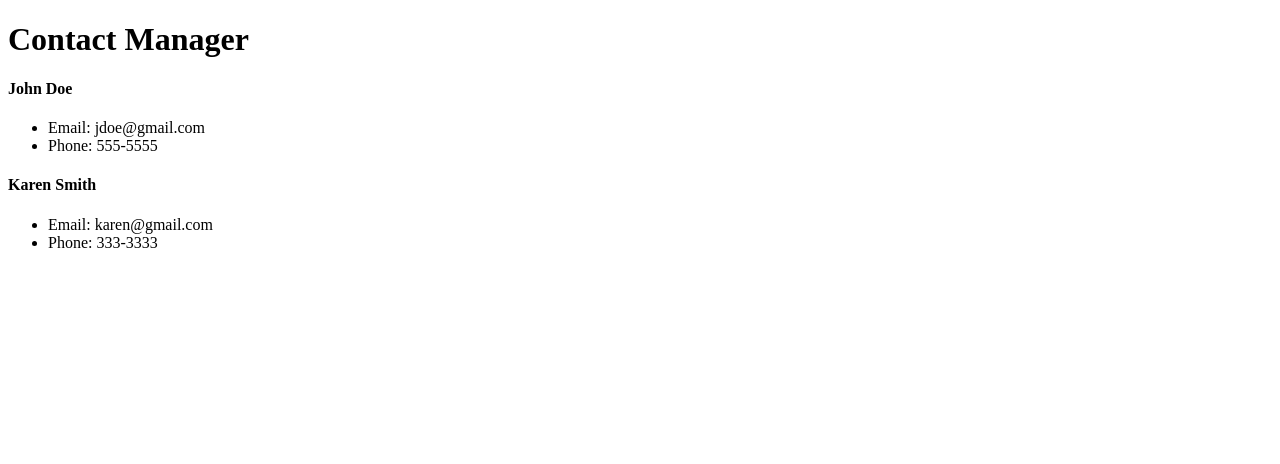
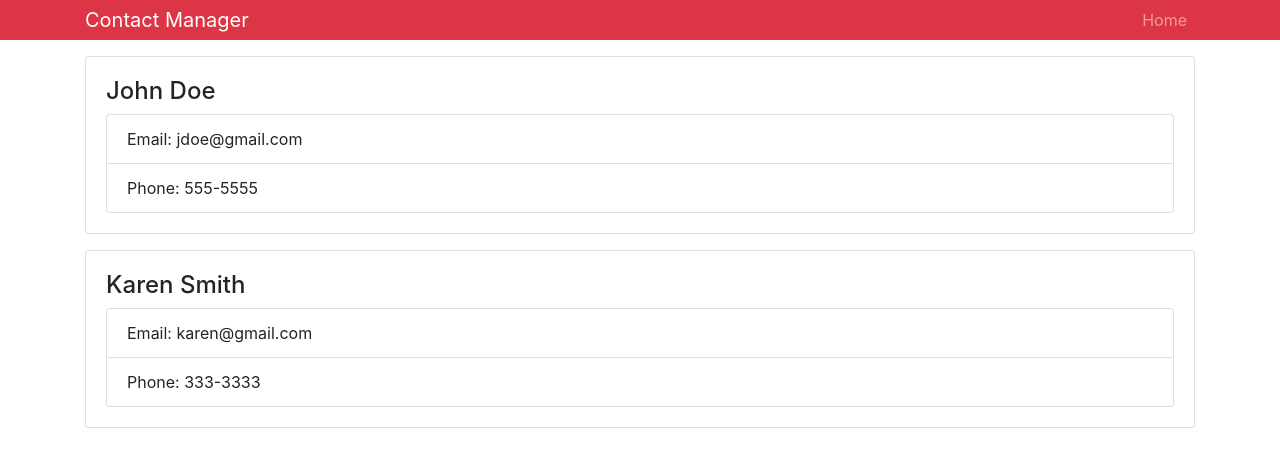
Before and after one commit to ajlaroche/contactmanager, a React (Create React App) app: page / in a window 1280 px wide. Shown: the top 464 px of the page. Built offline with nearby package versions, Linux system fonts and the light colour scheme.

Commit message:
added bootstrap

```diff
--- a/package.json
+++ b/package.json
@@ -3,6 +3,7 @@
   "version": "0.1.0",
   "private": true,
   "dependencies": {
+    "bootstrap": "^4.1.3",
     "react": "^16.5.1",
     "react-dom": "^16.5.1",
     "react-scripts": "1.1.5"
--- a/src/App.js
+++ b/src/App.js
@@ -1,6 +1,7 @@
 import React, { Component } from "react";
 import Contact from "./components/Contact";
 import Header from "./components/Header";
+import "bootstrap/dist/css/bootstrap.min.css";
 import "./App.css";
 
 class App extends Component {
@@ -8,8 +9,14 @@
     return (
       <div className="App">
         <Header branding="Contact Manager" />
-        <Contact name="John Doe" email="jdoe@gmail.com" phone="555-5555" />
-        <Contact name="Karen Smith" email="karen@gmail.com" phone="333-3333" />
+        <div className="container">
+          <Contact name="John Doe" email="jdoe@gmail.com" phone="555-5555" />
+          <Contact
+            name="Karen Smith"
+            email="karen@gmail.com"
+            phone="333-3333"
+          />
+        </div>
       </div>
     );
   }
--- a/src/components/Contact.js
+++ b/src/components/Contact.js
@@ -1,25 +1,25 @@
 import React, { Component } from "react";
-import PropTypes from "prop-types";
+import propTypes from "prop-types";
 
 class Contact extends Component {
   render() {
     const { name, email, phone } = this.props; // deconstructing props to simplify code, otherwise will have to use this.props.name, this.props.email, this.props.phone
     return (
-      <div>
+      <div className="card card-body mb-3">
         <h4>{name}</h4>
-        <ul>
-          <li>Email: {email}</li>
-          <li>Phone: {phone}</li>
+        <ul className="list-group">
+          <li className="list-group-item">Email: {email}</li>
+          <li className="list-group-item">Phone: {phone}</li>
         </ul>
       </div>
     );
   }
 }
 
-Contact.PropTypes = {
-  name: PropTypes.string.isRequired,
-  email: PropTypes.string.isRequired,
-  phone: PropTypes.string.isRequeired
+Contact.propTypes = {
+  name: propTypes.string.isRequired,
+  email: propTypes.string.isRequired,
+  phone: propTypes.string.isRequired
 };
 
 export default Contact;
--- a/src/components/Header.js
+++ b/src/components/Header.js
@@ -1,13 +1,26 @@
 import React from "react";
-import PropTypes from "prop-types"; //used to validate type of prop (i.e. string, object, integer, etc)
+import propTypes from "prop-types"; //used to validate type of prop (i.e. string, object, integer, etc)
 
 //functional component
 const Header = props => {
   const { branding } = props; // deconstructing props to simplify code, otherwise will have to use props.branding
   return (
-    <div>
-      <h1>{branding}</h1>
-    </div>
+    <nav className="navbar navbar-expand-sm navbar-dark bg-danger mb-3 py-0">
+      <div className="container">
+        <a href="/" className="navbar-brand">
+          {branding}
+        </a>
+        <div>
+          <ul className="navbar-nav mr-auto">
+            <li className="nav-item">
+              <a href="/" className="nav-link">
+                Home
+              </a>
+            </li>
+          </ul>
+        </div>
+      </div>
+    </nav>
   );
 };
 
@@ -16,8 +29,8 @@
   branding: "My App"
 };
 
-Header.PropTypes = {
-  branding: PropTypes.string.isRequired
+Header.propTypes = {
+  branding: propTypes.string.isRequired
 };
 
 export default Header;
```
Also changed, not shown: 1 other file (tests, documents, lock files or other folders).
